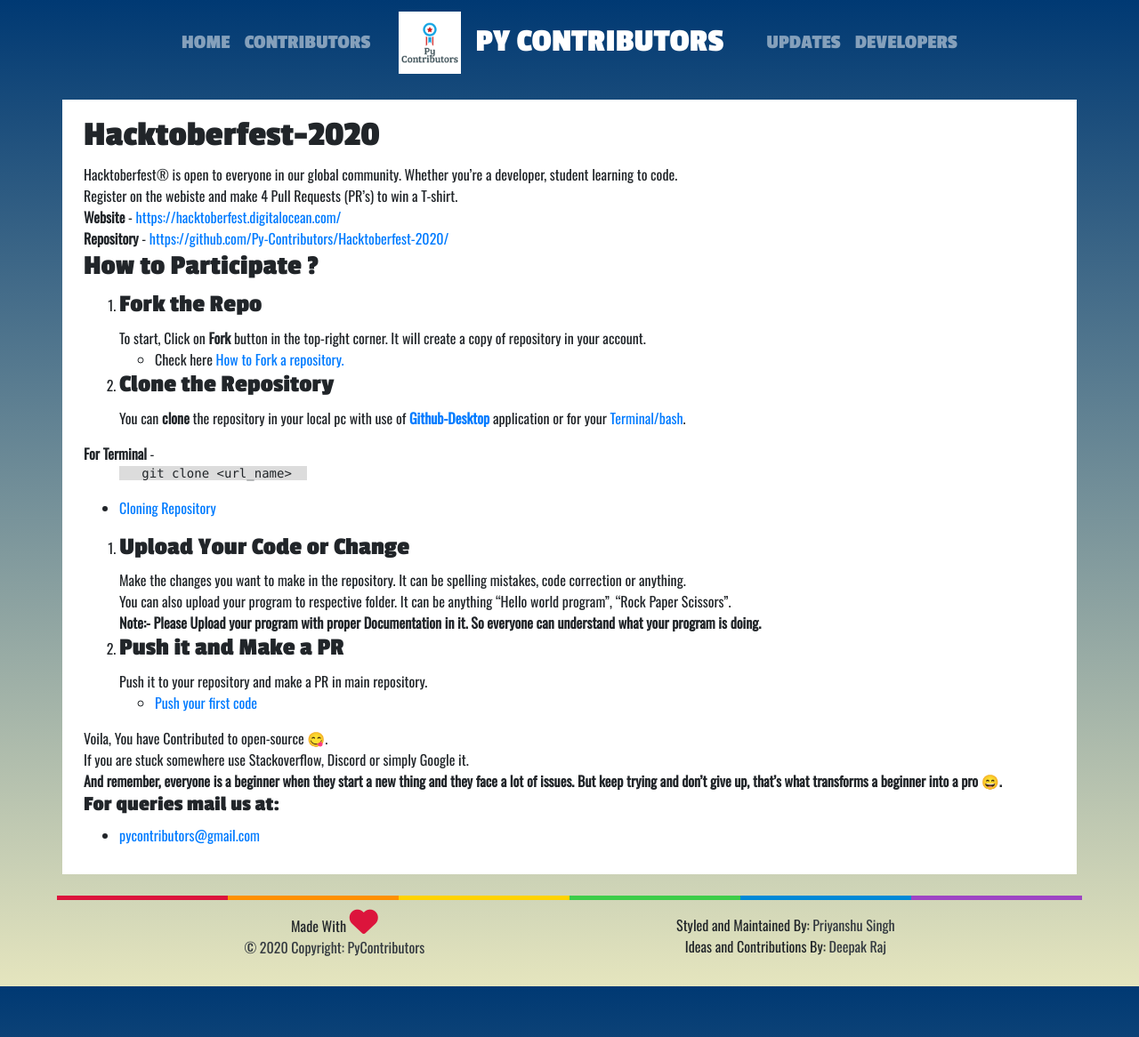
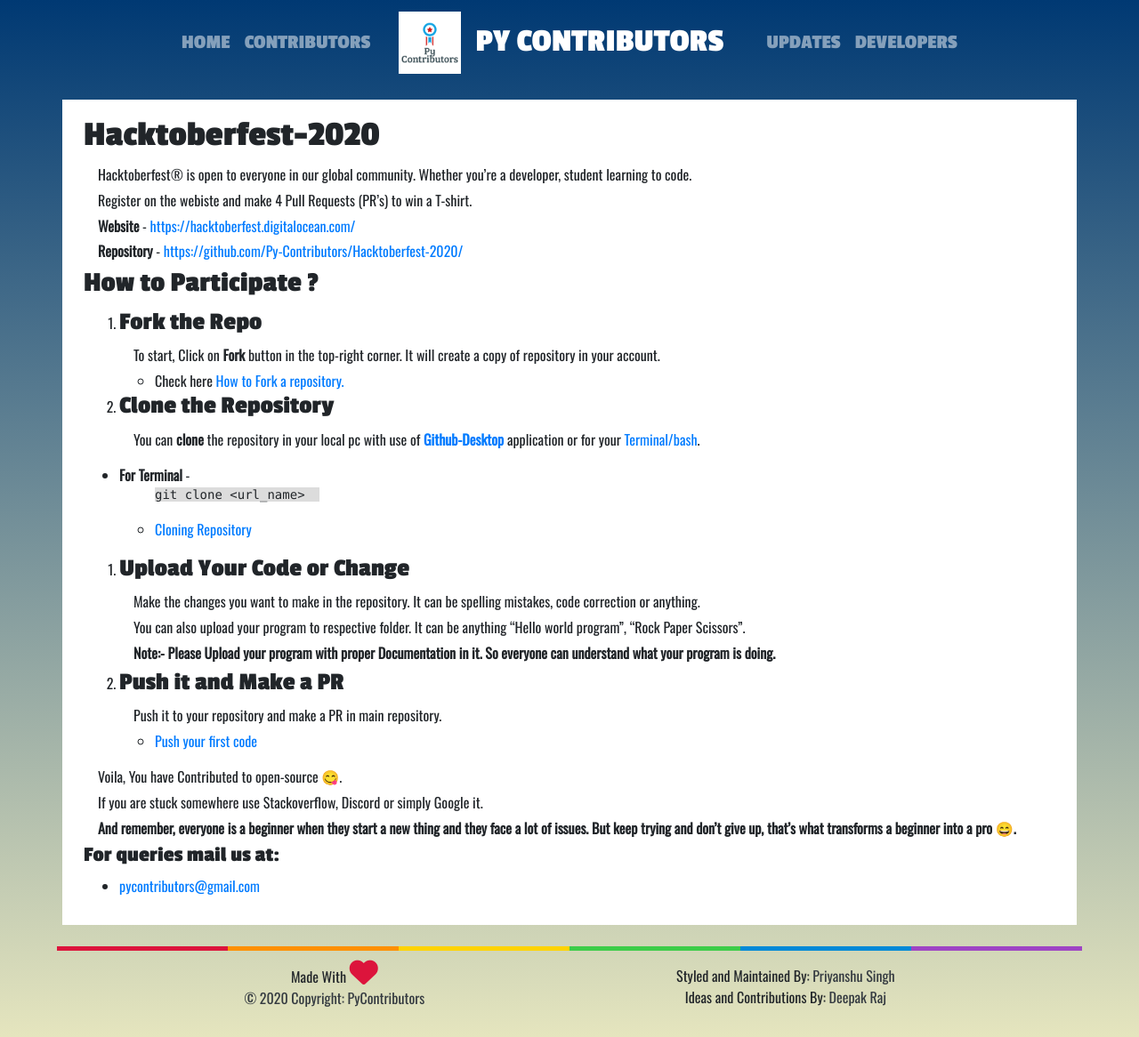
Before and after one commit to Py-Contributors/py-contributors.github.io, a Jekyll site: the page built from _posts/2020-09-19-How-to-Participate-in-Hacktoberfest-2020.md, in a window 1280 px wide. Shown: the whole page at 89% size. Built offline with Jekyll 4.4.1, drawn with Linux system fonts in a browser that asks for light colours; nearby versions of some CDN libraries; a style sheet for code colours, icons or effects is not loaded; before the commit the page ends 1109 px from its top, so only the background shows below that.

````diff
--- a/_posts/2020-09-19-How-to-Participate-in-Hacktoberfest-2020.md
+++ b/_posts/2020-09-19-How-to-Participate-in-Hacktoberfest-2020.md
@@ -24,7 +24,7 @@ Register on the webiste and make 4 Pull Requests (PR's) to win  a T-shirt.
 
    You can **clone** the repository in your local pc with use of **[Github-Desktop](https://desktop.github.com/)** application or for your [Terminal/bash](https://git-scm.com/downloads).
 
-  **For Terminal** -
+ - **For Terminal** -
    ```bash
    git clone <url_name>
    ```
--- a/assets/css/main.css
+++ b/assets/css/main.css
@@ -11,7 +11,8 @@ background: linear-gradient(to top, #E5E5BE, #003973); /* W3C, IE 10+/ Edge, Fir
 }
 .pMd p
 {
-	margin-bottom:0;
+	margin-bottom:0.3rem;
+	margin-left: 1rem;
 }
 pre code
 {
````
